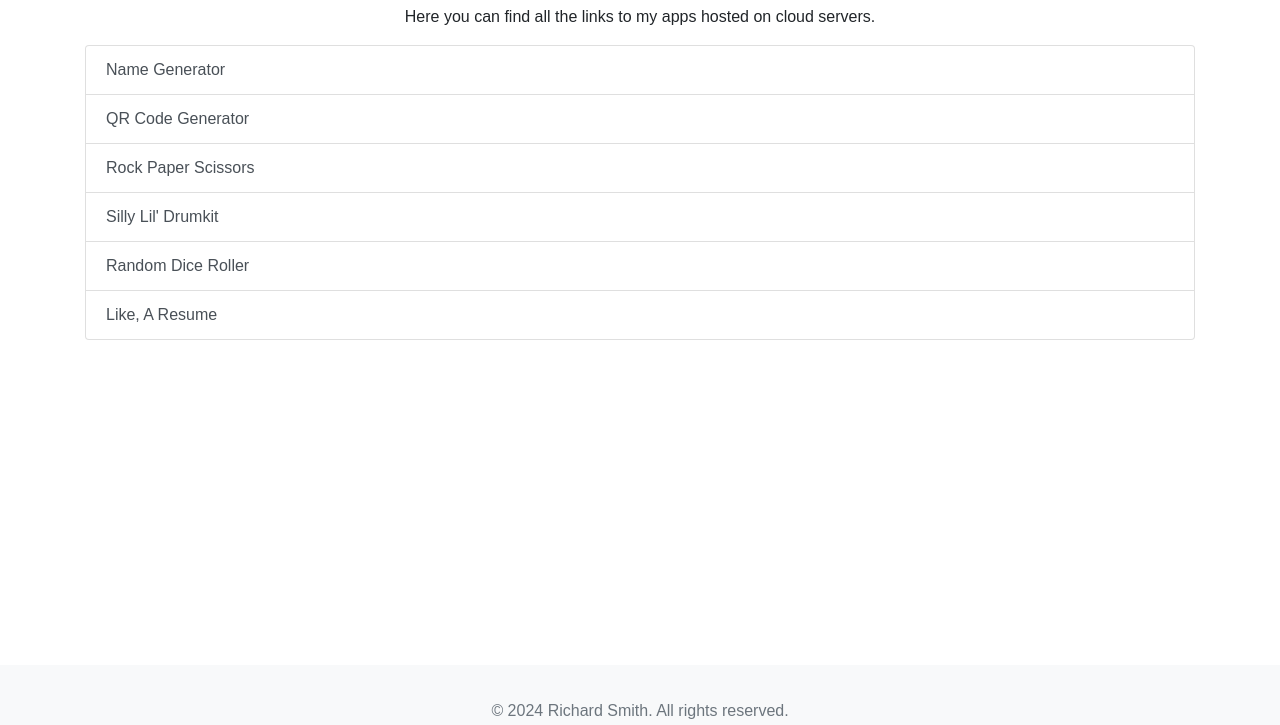
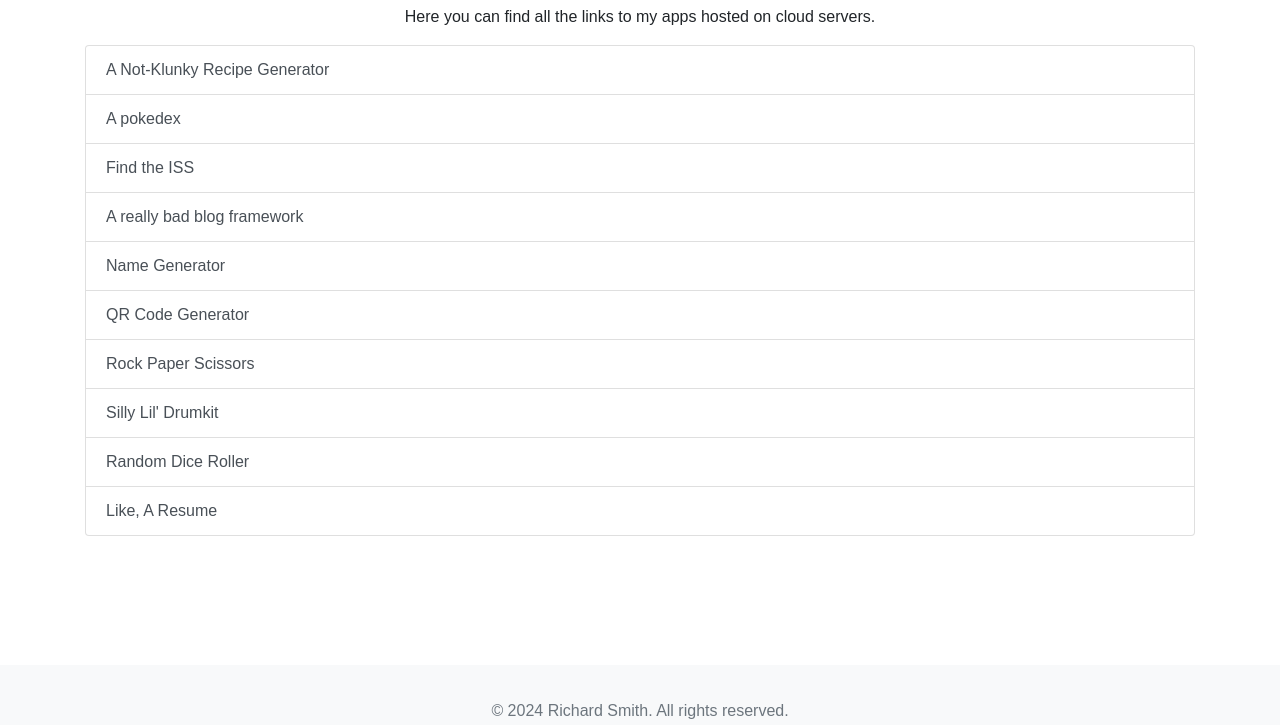
Before and after one commit to mechadaddy/project-list, a plain HTML site: page index.html in a window 1280 px wide. Shown: the part 75-800 px from the top of the page. Drawn offline with nearby package versions, Linux system fonts and the light colour scheme.

Commit message:
update list

```diff
--- a/index.html
+++ b/index.html
@@ -1,4 +1,3 @@
-<!DOCTYPE html>
 <html lang="en">
 <head>
   <meta charset="UTF-8">
@@ -13,7 +12,23 @@
     <h1 class="text-center">Welcome to My Project Hub</h1>
     <p class="text-center">Here you can find all the links to my apps hosted on cloud servers.</p>
 
+
+
     <div class="list-group">
+      <a href="https://gen-recipe.onrender.com/" class="list-group-item list-group-item-action" target="_blank">
+        A Not-Klunky Recipe Generator
+      </a>
+
+      <a href="https://pokemon-k2fj.onrender.com" class="list-group-item list-group-item-action" target="_blank">
+        A pokedex
+      </a>
+
+      <a href="https://iss-finder.onrender.com" class="list-group-item list-group-item-action" target="_blank">
+        Find the ISS
+      </a>
+      <a href="https://blog1-nkuk.onrender.com" class="list-group-item list-group-item-action" target="_blank">
+        A really bad blog framework
+      </a>
       <a href="https://name-gen-q11i.onrender.com/" class="list-group-item list-group-item-action" target="_blank">
         Name Generator
       </a>
```
